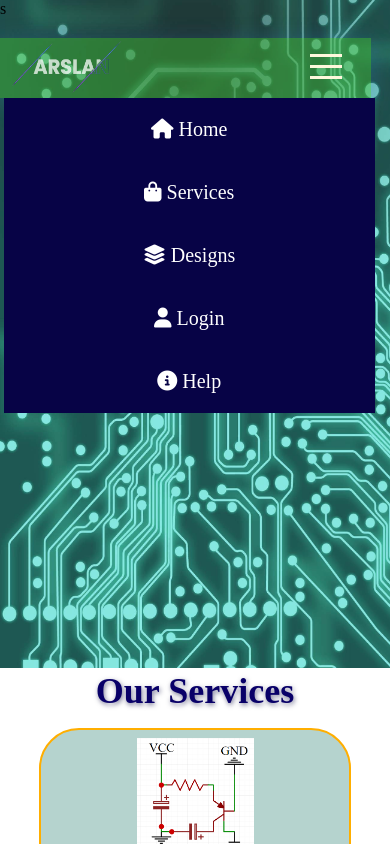
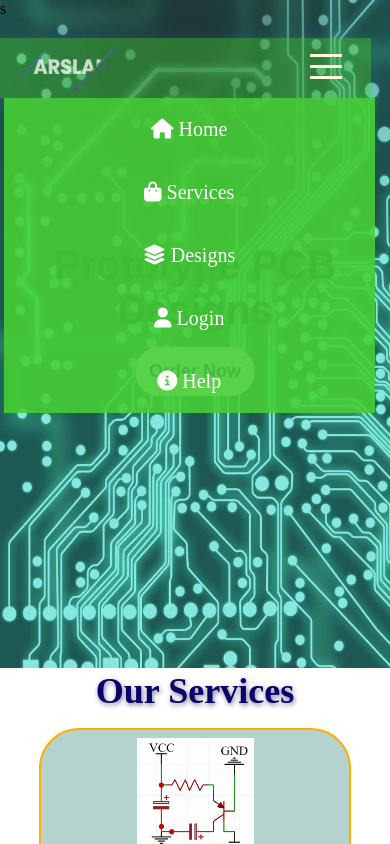
Before and after one commit to arslanmustaf/APCB397, a plain HTML site: page index.html in a window 390 px wide. Both pictures are taken after a click on the element 324 px from the left and 68 px from the top of the page. Shown: the top 844 px of the page. Drawn offline with Linux system fonts and the light colour scheme.

Commit message:
color change

```diff
--- a/web style.css
+++ b/web style.css
@@ -280,7 +280,8 @@ h5{
     }
     .navbar.active{
         height: auto;
-        color: #19660fa6;
+        background-color: #47ce35e5;
+
     }
     .navbar.active ul{
         opacity: 100%;
```
